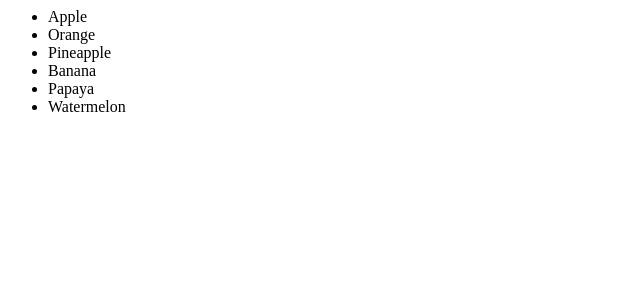
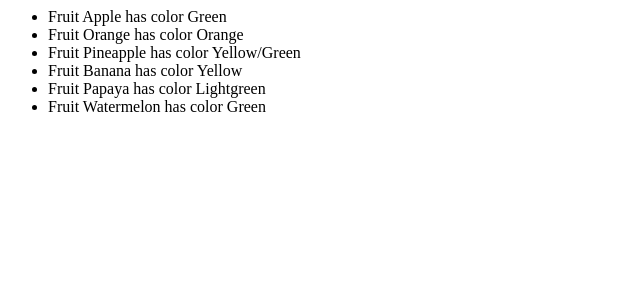
Before and after one commit to martinmolemanhl/AngularExamples, an Angular app: page / in a window 1280 px wide. Shown: the top 300 px of the page, without its empty margins (0-640 px from the left). Built offline with nearby package versions, Linux system fonts and the light colour scheme.

Commit message:
3 files modified, 1 added

```diff
--- a/src/app/app.component.html
+++ b/src/app/app.component.html
@@ -1,4 +1,6 @@
 <ul>
-  <!-- in Angular moet je een aanroep van een functie specificeren bij een eventhandler -->
-  <li (click)="handleClickEvent($event, fruit)" *ngFor="let fruit of fruits">{{fruit}}</li>
+	<!-- in Angular moet je een aanroep van een functie specificeren bij een eventhandler -->
+	<li (click)="handleClickEvent($event)" *ngFor="let fruit of fruits">
+		Fruit {{fruit.naam}} has color {{fruit.color}}
+	</li>
 </ul>
--- a/src/app/app.component.ts
+++ b/src/app/app.component.ts
@@ -1,4 +1,5 @@
 import { Component, VERSION } from "@angular/core";
+import { Fruit } from "./fruit";
 
 @Component({
   selector: "my-app",
@@ -8,6 +9,7 @@ import { Component, VERSION } from "@angular/core";
 export class AppComponent {
   name = "Angular " + VERSION.major;
 
+  /*
   public fruits = [
     "Apple",
     "Orange",
@@ -16,10 +18,24 @@ export class AppComponent {
     "Papaya",
     "Watermelon"
   ];
+*/
 
-  constructor() {}
+  //public fruit: Array<Fruit>;
+  public fruits: Fruit[];
 
-  handleClickEvent(event: MouseEvent, fruit: string): void {
-    console.log(fruit);
+  constructor() {
+    // this.fruit = new Array<Fruit>();
+    this.fruits = [];
+    this.fruits.push(new Fruit("Apple", "Green"));
+    this.fruits.push(new Fruit("Orange", "Orange"));
+    this.fruits.push(new Fruit("Pineapple", "Yellow/Green"));
+    this.fruits.push(new Fruit("Banana", "Yellow"));
+    this.fruits.push(new Fruit("Papaya", "Lightgreen"));
+    this.fruits.push(new Fruit("Watermelon", "Green"));
+  }
+
+  handleClickEvent(event: MouseEvent): void {
+    console.log("xyz");
+    // console.log(fruit);
   } // handleClickEvent()
 }
--- a/src/app/app.module.ts
+++ b/src/app/app.module.ts
@@ -5,6 +5,7 @@ import { FormsModule } from "@angular/forms";
 import { AppComponent } from "./app.component";
 import { HelloComponent } from "./hello.component";
 
+
 @NgModule({
   imports: [BrowserModule, FormsModule],
   declarations: [AppComponent, HelloComponent],
--- /dev/null
+++ b/src/app/fruit.ts
@@ -0,0 +1,9 @@
+export class Fruit {
+  public naam: string;
+  public color: string;
+
+  constructor(naam: string, color: string) {
+    this.naam = naam;
+    this.color = color;
+  }
+} // class Fruit
```
